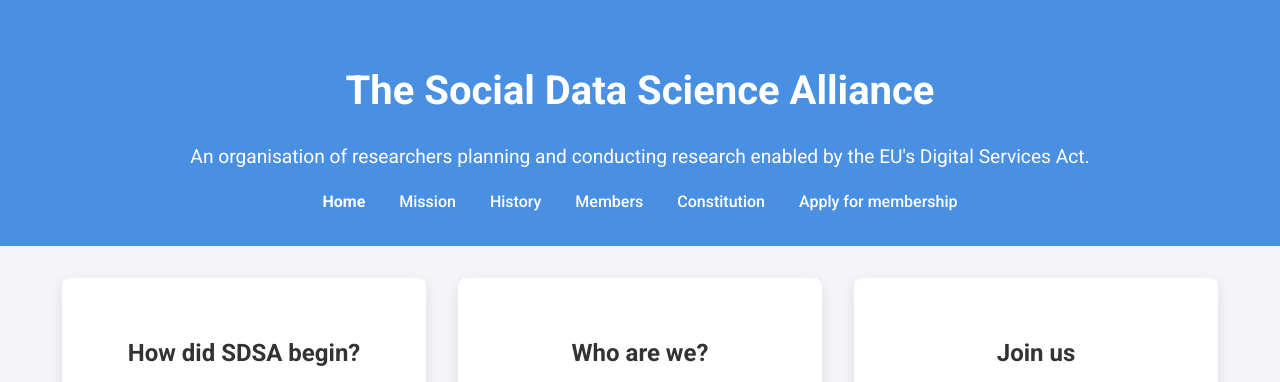
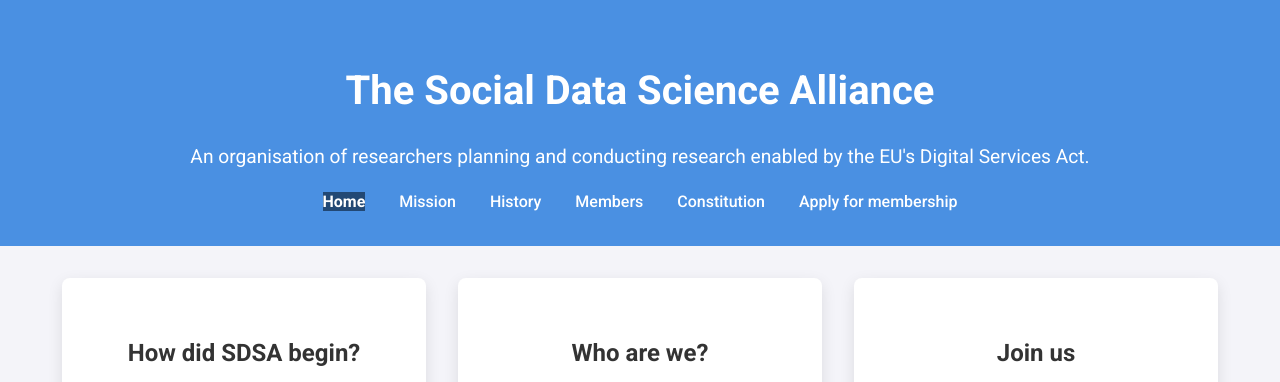
Before and after one commit to social-data-science-alliance/social-data-science-alliance.github.io, a Jekyll site: the page built from index.md, in a window 1280 px wide. Shown: the top 382 px of the page. Built offline with Jekyll 4.4.1, drawn with Linux system fonts in a browser that asks for light colours.

Commit message:
Emphasise bold menu item using background colour.

```diff
--- a/_sass/styles.scss
+++ b/_sass/styles.scss
@@ -167,4 +167,5 @@ body.url-constitution .menu-item-constitution,
 body.url-apply .menu-item-apply
 {
     font-weight: bold;
+    background-color: #224874;
 }
```
